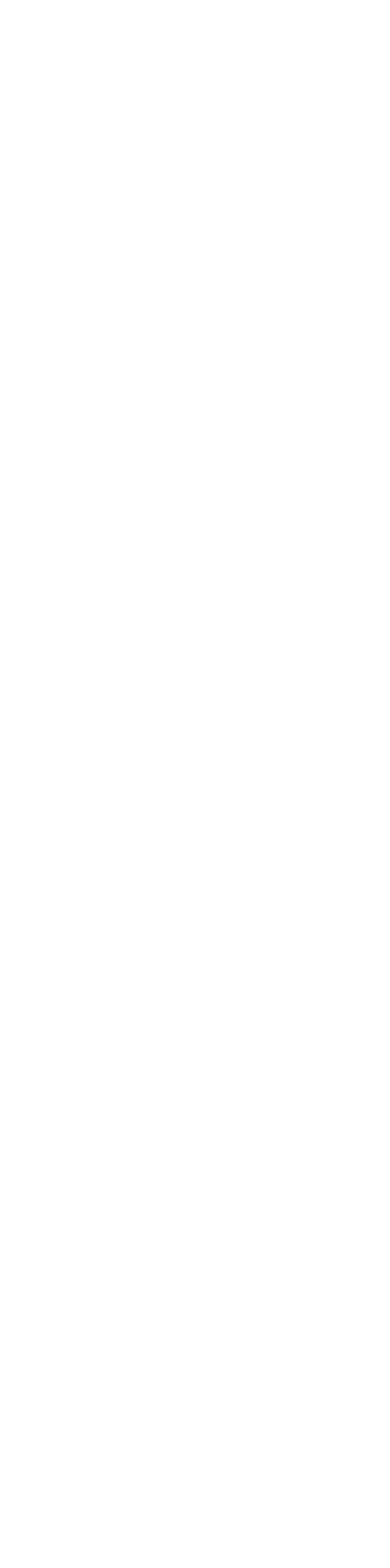
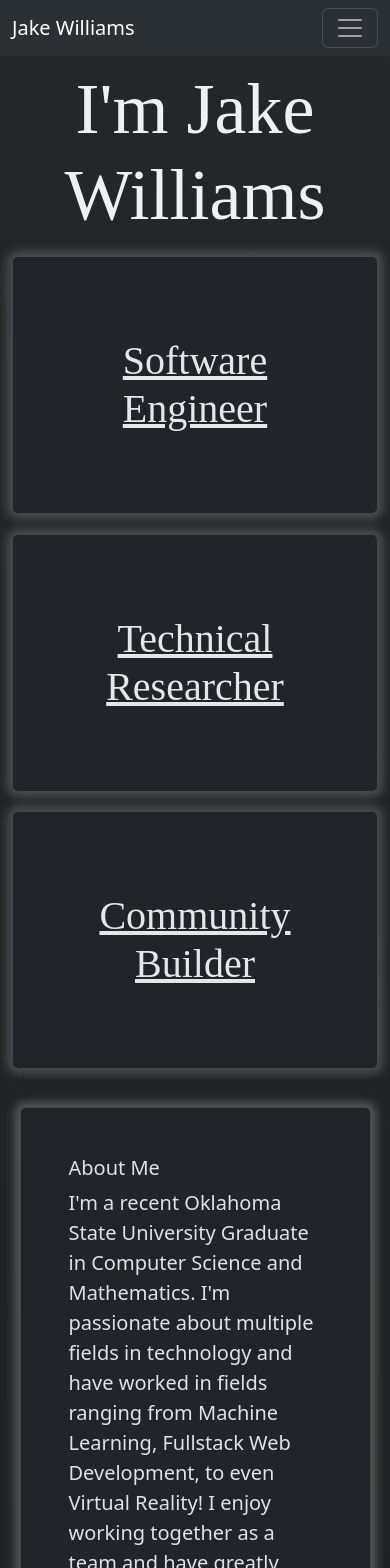
Before and after one commit to JakeWilliamsCode/PortfolioWebsite, a React (Vite) app: page / in a window 390 px wide. Before the commit this address had no page. Shown: the top 1568 px of the page. Before the commit the page ends 844 px from the top, so only its background shows below. Built offline with nearby package versions, Linux system fonts and the light colour scheme.

Commit message:
Changes to padding; deployment pathing; fixed backgorund
Changes to padding, site is much more responsive now. Changed pathing, may need to switch back for deployment purposes

```diff
--- a/src/App.tsx
+++ b/src/App.tsx
@@ -10,7 +10,7 @@ function App() {
 	return (
 		<HashRouter>
 			<Routes>
-				<Route path="/PortfolioWebsite" element={<Home />} />
+				<Route path="/" element={<Home />} />
 				<Route path="/Projects" element={<Projects />} />
 				<Route path="/PDFResume" element={<ResumePDF />} />
 				<Route path="/Hobbies" element={<Hobbies />} />
--- a/src/Components/AboutCard.tsx
+++ b/src/Components/AboutCard.tsx
@@ -4,7 +4,7 @@ import { Card } from "react-bootstrap";
 function AboutCard() {
     const target = useRef(null);
     return (
-        <div ref={target} style={{paddingTop:"5%", paddingLeft:"32.5%", paddingRight:"32.5%", paddingBottom:"1%"}}>
+        <div ref={target} style={{paddingTop:"5%", paddingLeft:"5%", paddingRight:"5%", paddingBottom:"1%"}}>
         <Card style={{boxShadow:'0 0 10px 5px rgba(146, 146, 146, 0.5)'}}>
         <Card.Body>
           <Card.Title >
--- a/src/Components/Title.tsx
+++ b/src/Components/Title.tsx
@@ -12,8 +12,8 @@ function Title() {
         <h2 className ="Name" style={{fontSize: 40, marginTop:"1%"}}>
             <Container>
             <Row>
-                <Col>
-                <Card  className={`glowing-component ${isHovered ? 'glowing' : ''}`}
+                <Col className="cardColumns" >
+                <Card className={`glowing-component ${isHovered ? 'glowing' : ''}`}
                     onMouseEnter={() => setIsHovered(true)}
                     onMouseLeave={() => setIsHovered(false)}>
             <a style={{color:"rgba(249, 252, 255, .90)"}}href="#Software">
@@ -21,7 +21,7 @@ function Title() {
             </a>
             </Card>
             </Col>
-            <Col>
+            <Col className="cardColumns" >
             <Card className={`glowing-component ${isHovered1 ? 'glowing' : ''}`}
                 onMouseEnter={() => setIsHovered1(true)}
                 onMouseLeave={() => setIsHovered1(false)}>
@@ -30,7 +30,7 @@ function Title() {
             </a>
             </Card>
             </Col>
-            <Col>
+            <Col className="cardColumns" >
             <Card className={`glowing-component ${isHovered2 ? 'glowing' : ''}`}
                 onMouseEnter={() => setIsHovered2(true)}
                 onMouseLeave={() => setIsHovered2(false)}>
--- a/src/Resume/EducationCard.tsx
+++ b/src/Resume/EducationCard.tsx
@@ -2,7 +2,7 @@ import { Card, Row, Col } from "react-bootstrap"
 
 function EducationCard(props : any) {
     return(
-        <div style={{paddingTop:"1%", paddingLeft:"32.5%", paddingRight:"32.5%", paddingBottom:".5%"}}>
+        <div style={{paddingTop:"1%", paddingLeft:"5%", paddingRight:"5%", paddingBottom:".5%"}}>
         <Card style={{boxShadow:'0 0 10px 5px rgba(146, 146, 146, 0.5)' }}>
             <Card.Body style={{marginTop: "-20px"}}>
             <Card.Title style={{fontSize:"32px"}}>
@@ -11,7 +11,7 @@ function EducationCard(props : any) {
             <Card.Text style={{fontSize:"18px"}}>
 
                 <Row>
-                    <Col>
+                    <Col >
                     {props.title}
 
                     </Col>
--- a/src/Resume/PublishedWorkCard.tsx
+++ b/src/Resume/PublishedWorkCard.tsx
@@ -2,7 +2,7 @@ import { Card, Container, Row, Col } from "react-bootstrap"
 
 function PublishedWorkCard(props: any) {
     return(
-        <div style={{paddingTop:"1%", paddingLeft:"30%", paddingRight:"30%", paddingBottom:".5%"}}>
+        <div style={{paddingTop:"1%", paddingLeft:"5%", paddingRight:"5%", paddingBottom:".5%"}}>
         <Card style={{boxShadow:'0 0 10px 5px rgba(117, 117, 117, 0.5)' }}>
             <Card.Body>
             <Card.Title>
--- a/src/Resume/ResumeCard.tsx
+++ b/src/Resume/ResumeCard.tsx
@@ -2,7 +2,7 @@ import { Card, Container, Row, Col } from "react-bootstrap"
 
 function ResumeCard(props: any) {
     return(
-        <div style={{paddingTop:"1%", paddingLeft:"30%", paddingRight:"30%", paddingBottom:".5%"}}>
+        <div style={{paddingTop:"1%", paddingLeft:"5%", paddingRight:"5%", paddingBottom:".5%"}}>
         <Card style={{boxShadow:'0 0 10px 5px rgba(117, 117, 117, 0.25)' }}>
             <Card.Body>
             <Card.Title>
--- a/src/index.css
+++ b/src/index.css
@@ -1,3 +1,7 @@
+:root{
+  background-color:rgb(2, 2, 2);
+}
+
 body {
   margin: 0;
   font-family: -apple-system, BlinkMacSystemFont, 'Segoe UI', 'Roboto', 'Oxygen',
@@ -5,6 +9,7 @@ body {
     sans-serif;
   -webkit-font-smoothing: antialiased;
   -moz-osx-font-smoothing: grayscale;
+
 }
 
 code {
@@ -42,3 +47,14 @@ code {
 .glowing-component.glowing {
   box-shadow: 0 0 20px 5px rgba(199, 199, 199, 0.8); /* Light blue glow */
 }
+
+.cardColumns {
+  padding: 0%;
+}
+
+
+@media only screen and (max-width: 1200px) {
+    .cardColumns {
+      padding: 2.5%;
+    }
+}
--- a/vite.config.ts
+++ b/vite.config.ts
@@ -4,5 +4,5 @@ import react from '@vitejs/plugin-react'
 // https://vite.dev/config/
 export default defineConfig({
   plugins: [react()],
-  base: "/PortfolioWebsite/",
+  base: "/",
 });
```
